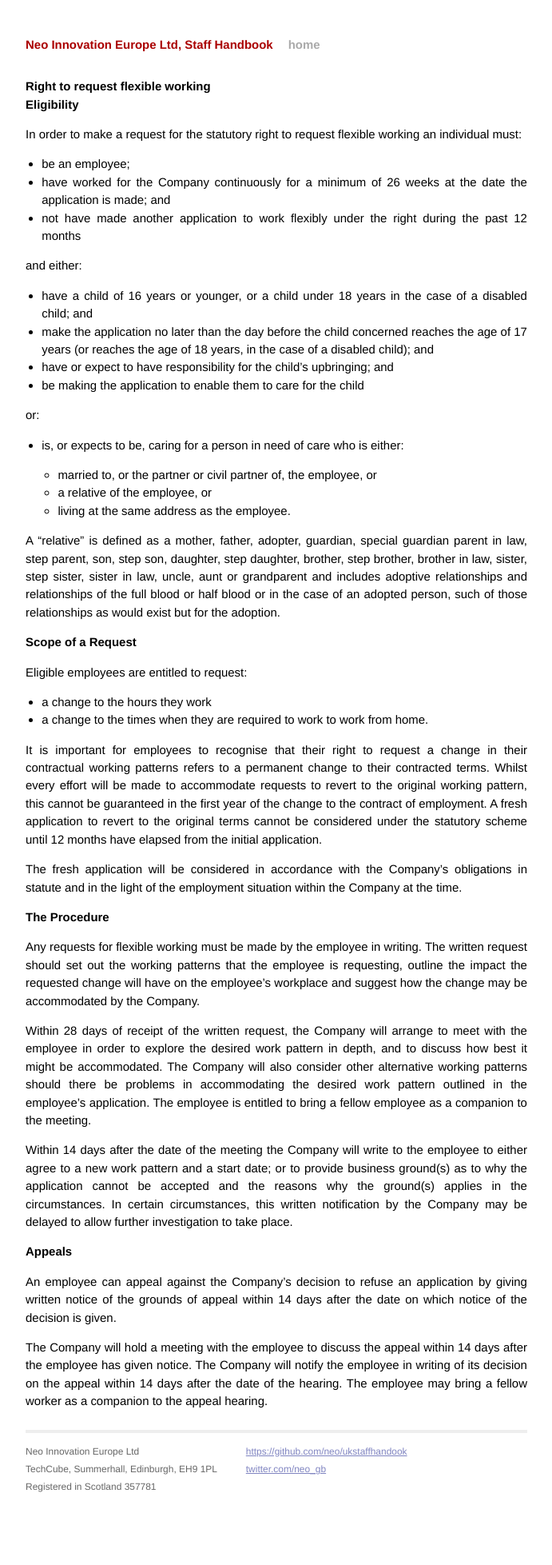
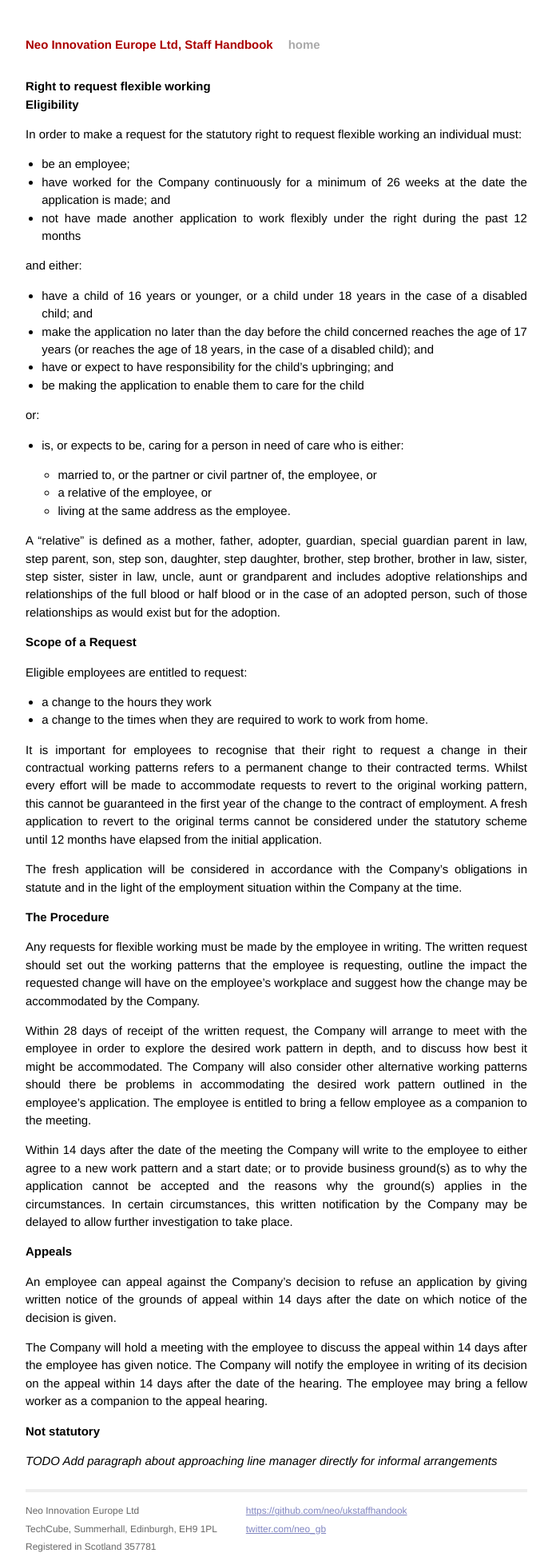
Before and after one commit to CultivateHQ/ukstaffhandbook, a Jekyll site: the page built from _posts/2013-12-08-right-to-request-flexible-working.md, in a window 1280 px wide. Shown: the whole page at 80% size, without its empty margins (294-985 px from the left). Built offline with Jekyll 4.4.1, drawn with Linux system fonts in a browser that asks for light colours; Markdown is read by kramdown in place of the engine named in the settings; before the commit the page ends 1883 px from its top, so only the background shows below that.

Commit message:
flexible working

```diff
--- a/_posts/2013-12-08-right-to-request-flexible-working.md
+++ b/_posts/2013-12-08-right-to-request-flexible-working.md
@@ -55,3 +55,7 @@ Within 14 days after the date of the meeting the Company will write to the emplo
 An employee can appeal against the Company’s decision to refuse an application by giving written notice of the grounds of appeal within 14 days after the date on which notice of the decision is given.
 
 The Company will hold a meeting with the employee to discuss the appeal within 14 days after the employee has given notice. The Company will notify the employee in writing of its decision on the appeal within 14 days after the date of the hearing. The employee may bring a fellow worker as a companion to the appeal hearing.
+
+### Not statutory
+
+_TODO Add paragraph about approaching line manager directly for informal arrangements_
```
